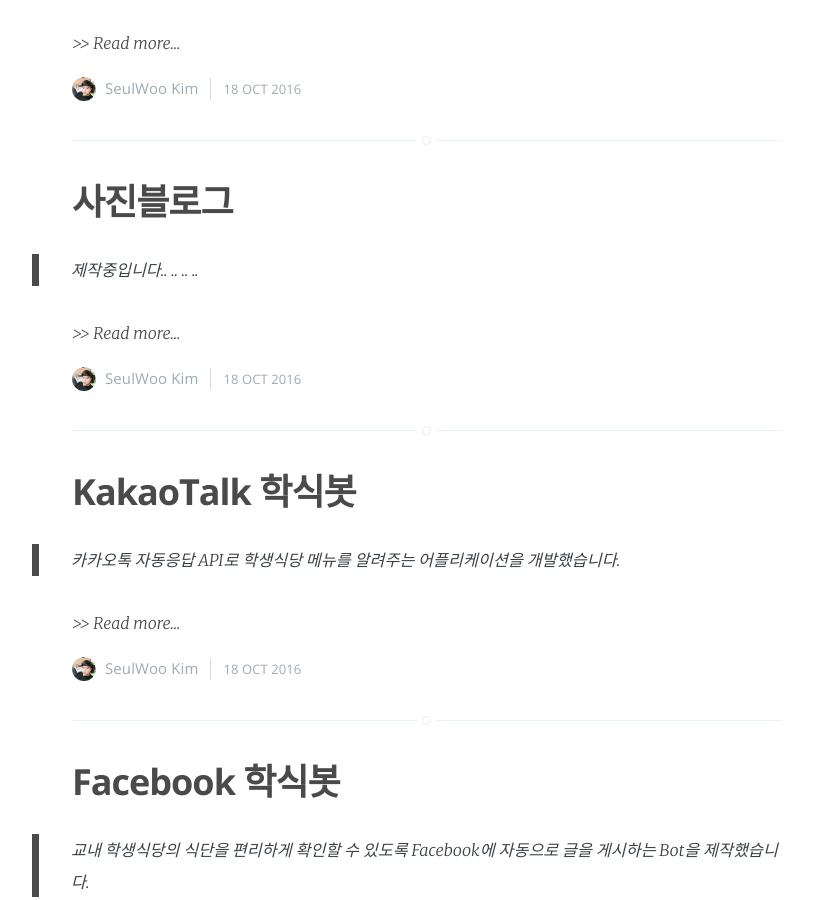
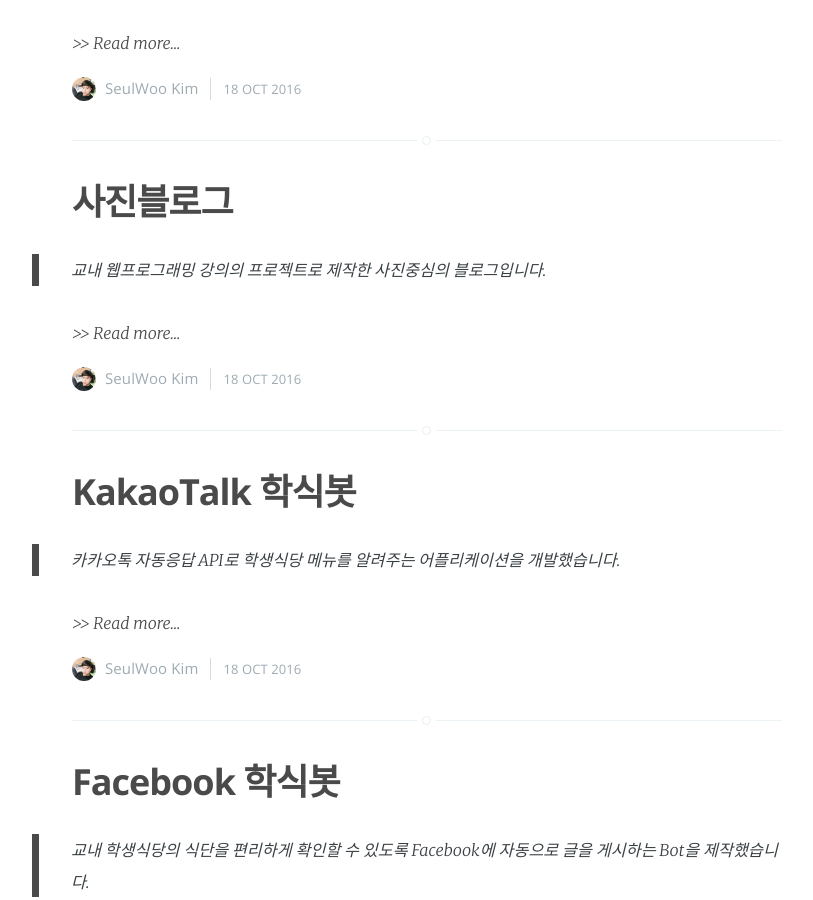
Before and after one commit to ThroughKim/throughkim.github.com, a Jekyll site: the page built from index.html, in a window 1280 px wide and 900 px high, scrolled down 550 px. Shown: the whole window, without its empty margins (213-1026 px from the left). Built offline with Jekyll 4.4.1, drawn with Linux system fonts in a browser that asks for light colours; Markdown is read by kramdown in place of the engine named in the settings; the list of posts is cut into pages by our own code; some of the changed lines change nothing that is shown.

Commit message:
photoblog post uploaded

```diff
--- a/_posts/2016-10-18-photoblog-pf.md
+++ b/_posts/2016-10-18-photoblog-pf.md
@@ -3,10 +3,43 @@
 title: 사진블로그
 ---
 
->제작중입니다..
->..
->..
->..
->
+>교내 웹프로그래밍 강의의 프로젝트로 제작한 사진중심의 블로그입니다.
+
+---
+
+* Language : Java, JSP, CSS
+* Library : cos
+* DB : MySQL
+* Web Server : Apache Tomcat
+* 기타 : Git, IntelliJ
+* [소스코드](https://github.com/ThroughKim/photoblog)
+
+---
+
+인스타그램의 UI를 모방하여 제작하였고, Java와 JSP를 이용해 만들었습니다.
 
 ![메인](/images/photoblog_main.png)
+
+메인화면은 팔로우한 사용자의 포스팅만을 보여줍니다.
+
+![사진업로드](/images/photoblog_photo_select.png)
+![포스팅작성](/images/photoblog_postedit.png)
+
+사진을 업로드하고 포스팅을 작성하는 페이지입니다. 사진 업로드에는 cos 라이브러리를 사용하였고, 포스팅 내용의 해시태그를 자동으로 인식하여 DB에 저장하면서 하이퍼링크를 생성하도록 작성했습니다.
+
+![해시태그 포스팅](/images/photoblog_hashtag.png)
+
+해시태그 기능도 구현하여 해시태그를 클릭하면 동일한 해시태그가 포함된 게시물을 보여줍니다.
+
+![자기프로필](/images/photoblog_profile.png)
+
+프로필창에서 자신이 올린 게시물을 확인할 수 있습니다. CSS의 Flex기능을 이용했습니다.
+
+![팔로잉프로필](/images/photoblog_following.png)
+![언팔로잉프로필](/images/photoblog_unfollowing.png)
+
+타인의 프로필페이지에서 간단히 버튼을 이용해 팔로잉/언팔로잉을 할 수 있도록 구현했습니다.
+
+![프로필 편집](/images/photoblog_profile_edit.png)
+
+프로필을 편집하고 자신의 프로필사진을 변경할 수 있는 페이지입니다.
```
Also changed, not shown: about.md (line endings or trailing spaces), images/photoblog_following.png (added), images/photoblog_hashtag.png (added), images/photoblog_photo_select.png (added), images/photoblog_postedit.png (added), images/photoblog_profile.png (added), images/photoblog_profile_edit.png (added), images/photoblog_unfollowing.png (added), 2 other files.
